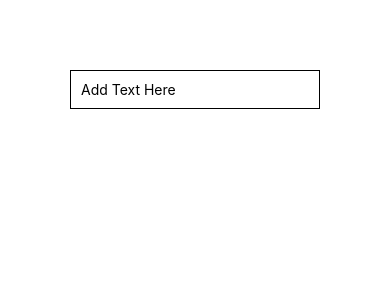
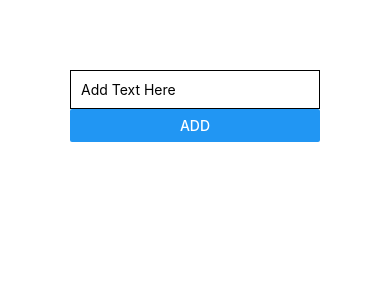
Before and after one commit to ianbumatay/react-native-project, a React Native app: screen / in a window 390 px wide. Shown: the top 300 px of the page. Built offline with nearby package versions, Linux system fonts and the light colour scheme.

Commit message:
create button

```diff
--- a/App.js
+++ b/App.js
@@ -11,6 +11,7 @@ export default function App() {
     <View style={{padding: 70}}>
       <View>
           <TextInput placeholder="Add Text Here" style={{borderColor: 'black', borderWidth: 1, padding: 10}}/>
+          <Button title="Add"/>
       </View>
        {/* <View style={styles.container}>
         <Text>{outputText} </Text>
```
